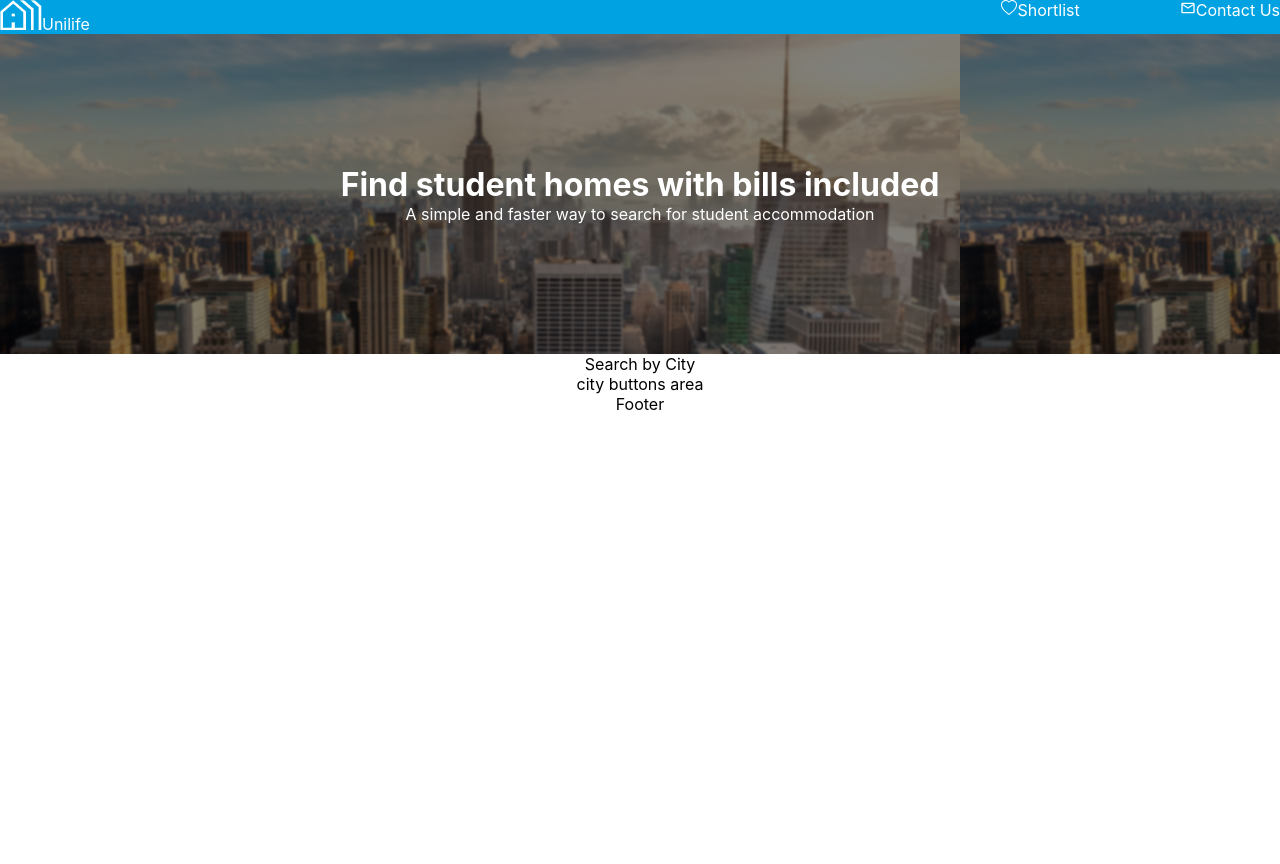
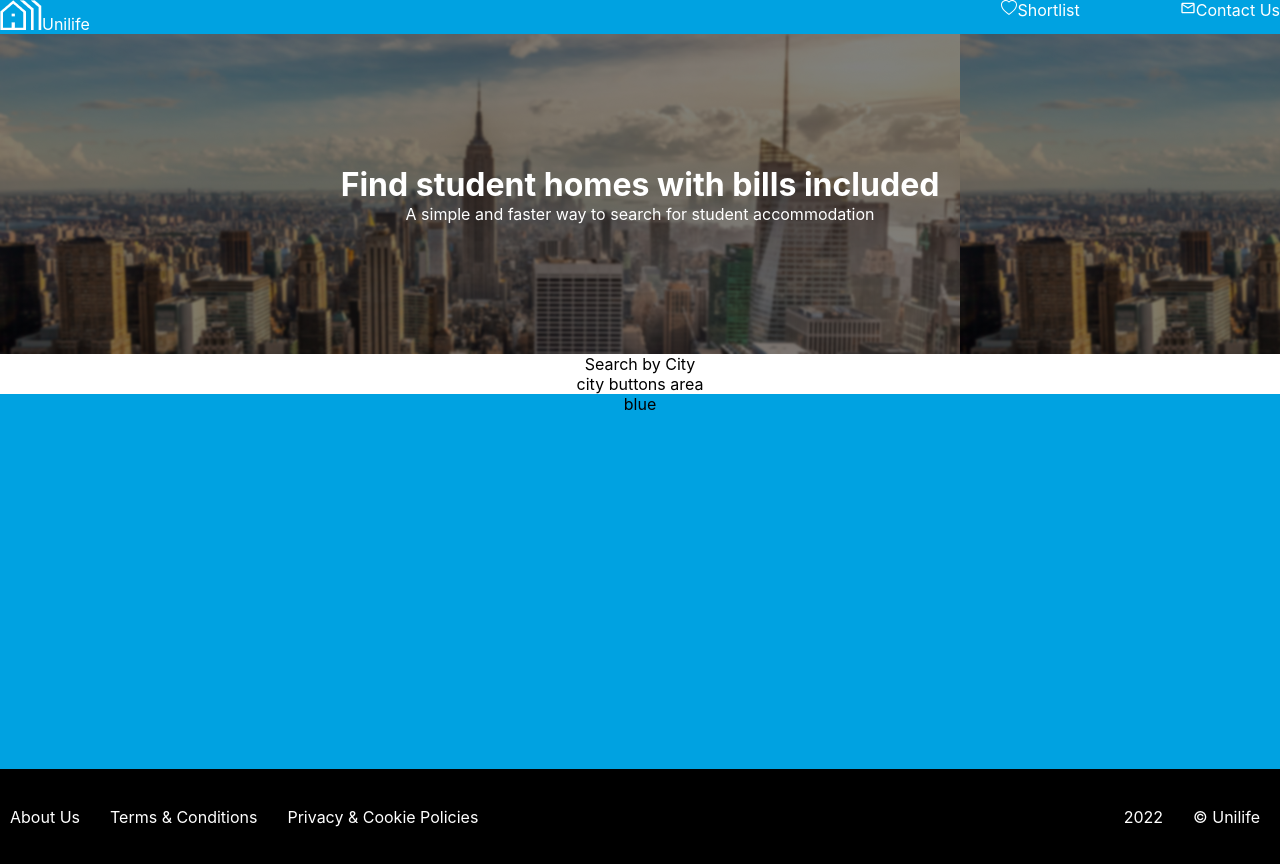
Before and after one commit to jasmatazzy/unilife-apartment-app, a React (Create React App) app: page /seeallcities in a window 1280 px wide. Before the commit the page ends 800 px from the top, so only its background shows below. Built offline with nearby package versions, Linux system fonts and the light colour scheme.

Commit message:
css applied to black section of div

```diff
--- a/src/components/Footer/Footer.css
+++ b/src/components/Footer/Footer.css
@@ -0,0 +1,22 @@
+.blue-div{
+    height: 375px;
+    background-color: #00A2E1;
+}
+.black-div {
+    display: flex;
+    justify-content: space-between;
+    align-items: center;
+    height: 95px;
+    background-color: black;
+    color: white;
+}
+.black-div div{
+    display: flex;
+    justify-content: space-around;
+    align-items: center;
+}
+
+.black-div p{
+    margin-right: 20px;
+    margin-left: 10px;
+}
--- a/src/components/Footer/Footer.js
+++ b/src/components/Footer/Footer.js
@@ -3,7 +3,20 @@ import './Footer.css'
 
 const Footer = () => {
   return (
-    <div>Footer</div>
+    <div className='footer-container'>
+      <div className='blue-div'>blue</div>
+      <div className='black-div'>
+        <div>
+          <p>About Us</p>
+          <p>Terms & Conditions</p>
+          <p>Privacy & Cookie Policies</p>
+        </div>
+        <div>
+          <p>2022</p>
+          <p>© Unilife</p>
+        </div>
+      </div>
+    </div>
   )
 }
 
```
